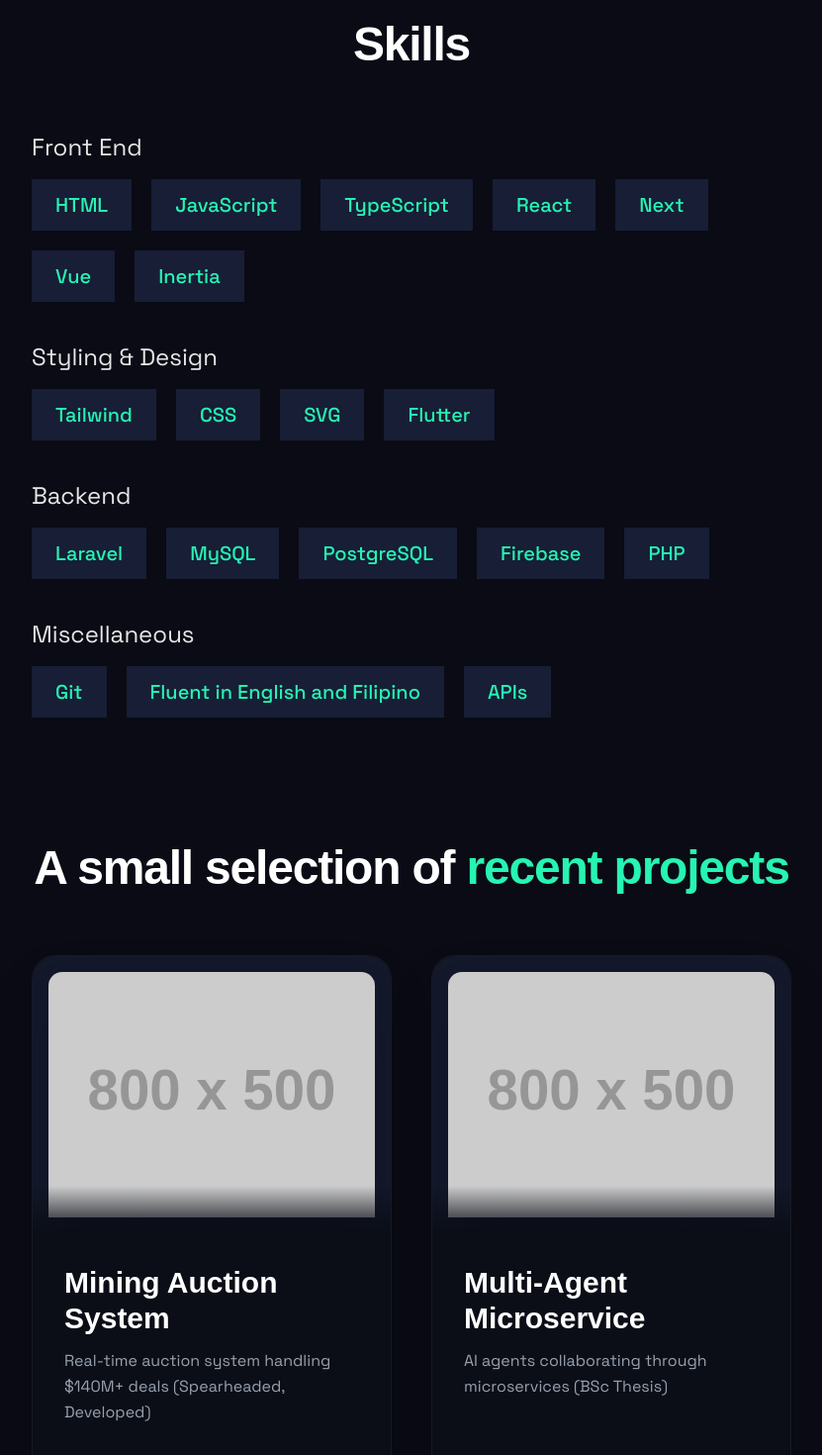
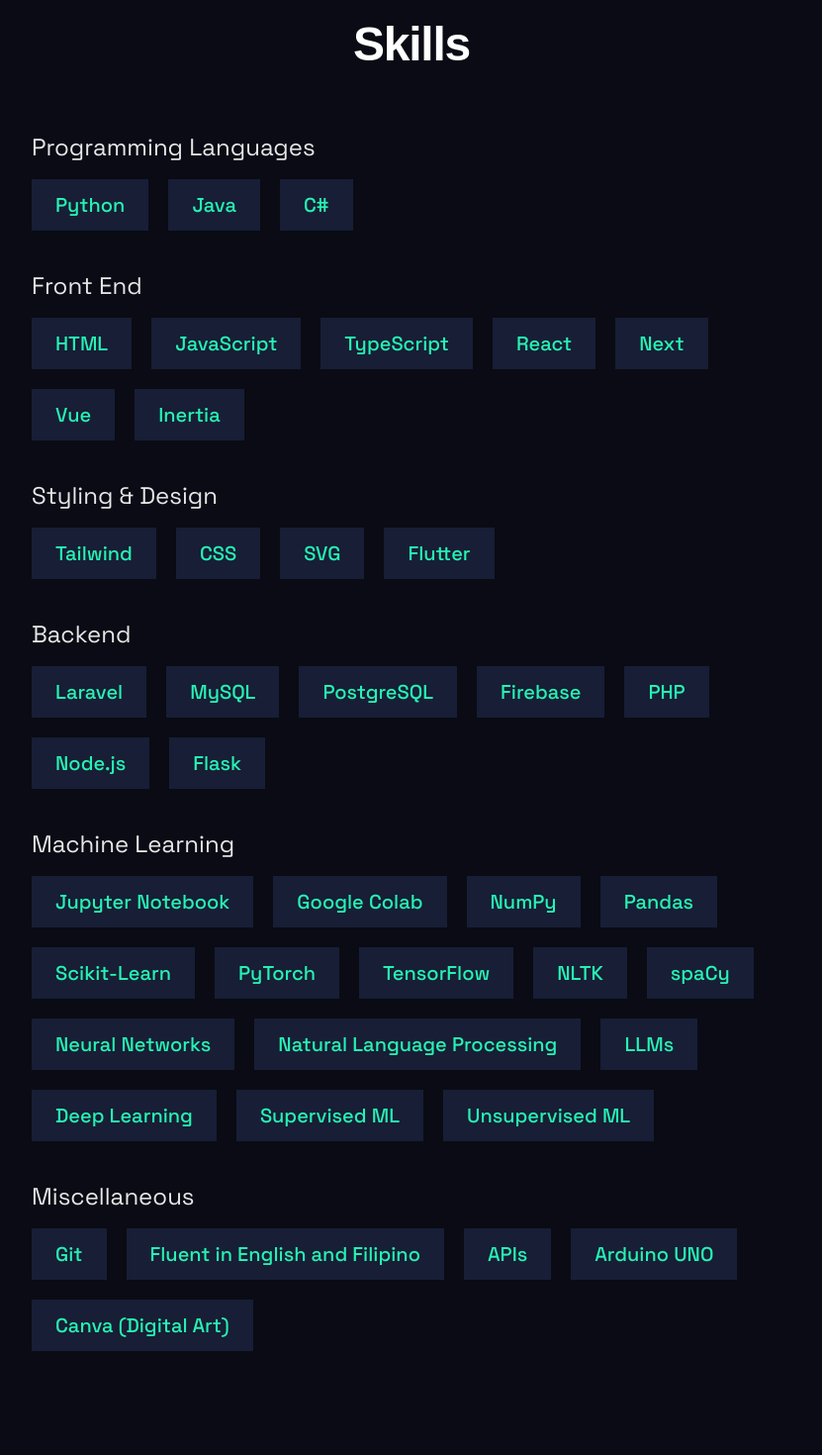
Before and after one commit to httpsdave/httpsdave, a Next.js app: page /professional in a window 1280 px wide. Shown: the part 1800-3270 px from the top of the page at 99% size, without its empty margins (224-1055 px from the left). Built offline with nearby package versions, Linux system fonts and the light colour scheme; a web font is replaced by a local one.

Commit message:
added more skills

```diff
--- a/src/app/professional/page.tsx
+++ b/src/app/professional/page.tsx
@@ -63,6 +63,10 @@
 
 const skillsData = [
   {
+    category: "Programming Languages",
+    skills: ["Python", "Java", "C#",],
+  },
+  {
     category: "Front End",
     skills: ["HTML", "JavaScript", "TypeScript", "React", "Next", "Vue", "Inertia"],
   },
@@ -72,11 +76,20 @@
   },
   {
     category: "Backend",
-    skills: ["Laravel", "MySQL", "PostgreSQL", "Firebase", "PHP"],
+    skills: ["Laravel", "MySQL", "PostgreSQL", "Firebase", "PHP", "Node.js", "Flask"],
+  },
+  {
+    category: "Machine Learning",
+    skills: [
+      "Jupyter Notebook", "Google Colab", "NumPy", "Pandas", "Scikit-Learn",
+      "PyTorch", "TensorFlow", "NLTK", "spaCy", "Neural Networks",
+      "Natural Language Processing", "LLMs", "Deep Learning",
+      "Supervised ML", "Unsupervised ML"
+    ],
   },
   {
     category: "Miscellaneous",
-    skills: ["Git", "Fluent in English and Filipino", "APIs"],
+    skills: ["Git", "Fluent in English and Filipino", "APIs", "Arduino UNO", "Canva (Digital Art)"],
   }
 ];
 
```
